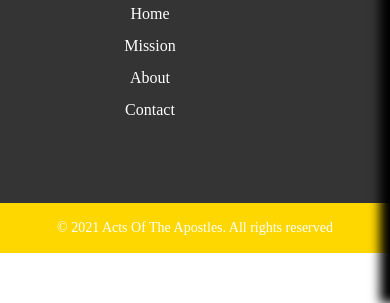
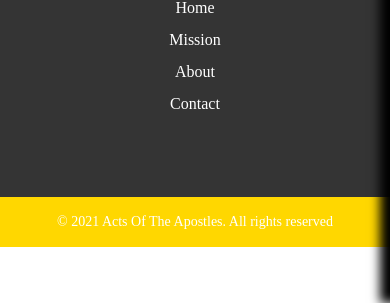
Before and after one commit to ThaboN1/Project1, a plain HTML site: page home.html in a window 390 px wide. Shown: the part 541-844 px from the top of the page. Drawn offline with Linux system fonts and the light colour scheme.

Commit message:
Refactor CSS styles for consistency and organization

```diff
--- a/home.css
+++ b/home.css
@@ -144,7 +144,9 @@ footer{
 }
 
 .container{
-    width: 1140px;
+    max-width: 1140px;
+    width: 100%;
+    justify-content: space-between;
     margin: auto;
    display: flex;
 }
@@ -213,10 +215,7 @@ footer{
     color: blue;
 }
 
-.level{
-    margin-top: 6px;
-    margin-right: 90px;
-}
+
 
 @media(max-width:800px){
     .container{
@@ -231,9 +230,6 @@ footer{
         margin-bottom: 20px;
     }
 
-    .level{
-        margin-left: 80;
-    }
 
     .micon{
         display: block;
```
